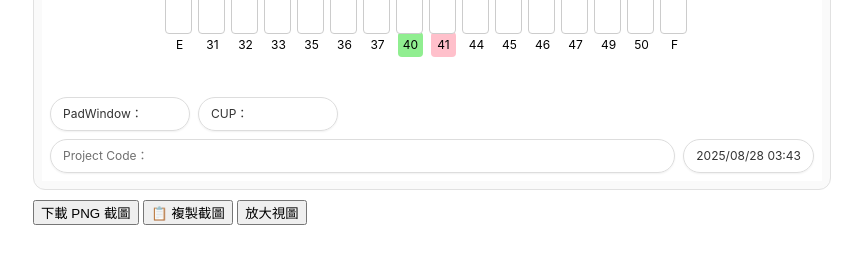
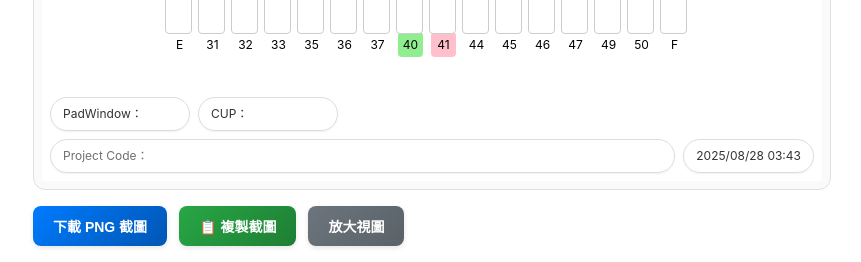
Before and after one commit to x2358zx/padlist-webapp, a FastAPI app: page / in a window 1280 px wide. Shown: the part 984-1246 px from the top of the page, without its empty margins (419-1280 px from the left). Before the commit the page ends 1209 px from the top, so only its background shows below. Run offline with FastAPI, Linux system fonts and the light colour scheme.

Commit message:
改變下面三個按鈕的CSS

```diff
--- a/app/static/css/style.css
+++ b/app/static/css/style.css
@@ -608,3 +608,57 @@ border-radius:4px;
   .accordion .acc-panel,
   .accordion .acc-content{ color-scheme: light; }
 }
+
+/* === 按鈕美化樣式 === */
+.actions {
+  display: flex;       /* 使用 Flexbox 排版 */
+  gap: 12px;           /* 按鈕之間的間距 */
+  margin-top: 16px;    /* 與上方元素的距離 */
+}
+
+.actions button {
+  /* 基本樣式 */
+  display: inline-flex;
+  align-items: center;
+  justify-content: center;
+  padding: 10px 20px;
+  font-size: 14px;
+  font-weight: 600;      /* 字體稍粗，更清晰 */
+  color: #fff;           /* 文字顏色為白色 */
+  border: none;
+  border-radius: 8px;    /* 圓角 */
+  cursor: pointer;
+
+  /* 質感與互動效果 */
+  box-shadow: 0 2px 5px rgba(0, 0, 0, 0.1);
+  transition: all 0.2s ease-in-out; /* 平滑的過渡動畫 */
+}
+
+/* 滑鼠懸停效果 */
+.actions button:hover {
+  transform: translateY(-2px); /* 向上微移 */
+  box-shadow: 0 4px 10px rgba(0, 0, 0, 0.15);
+}
+
+/* 按下時的效果 */
+.actions button:active {
+  transform: translateY(0);
+  box-shadow: 0 1px 3px rgba(0, 0, 0, 0.1);
+}
+
+/* --- 個別按鈕顏色 --- */
+
+/* 下載按鈕 (主色調) */
+#btnDownload {
+  background: linear-gradient(135deg, #007BFF, #0056b3);
+}
+
+/* 複製按鈕 (成功/輔助色) */
+#btnCopy {
+  background: linear-gradient(135deg, #28a745, #1e7e34);
+}
+
+/* 視圖切換按鈕 (中性色) */
+#btnViewToggle {
+  background: linear-gradient(135deg, #6c757d, #5a6268);
+}
```
